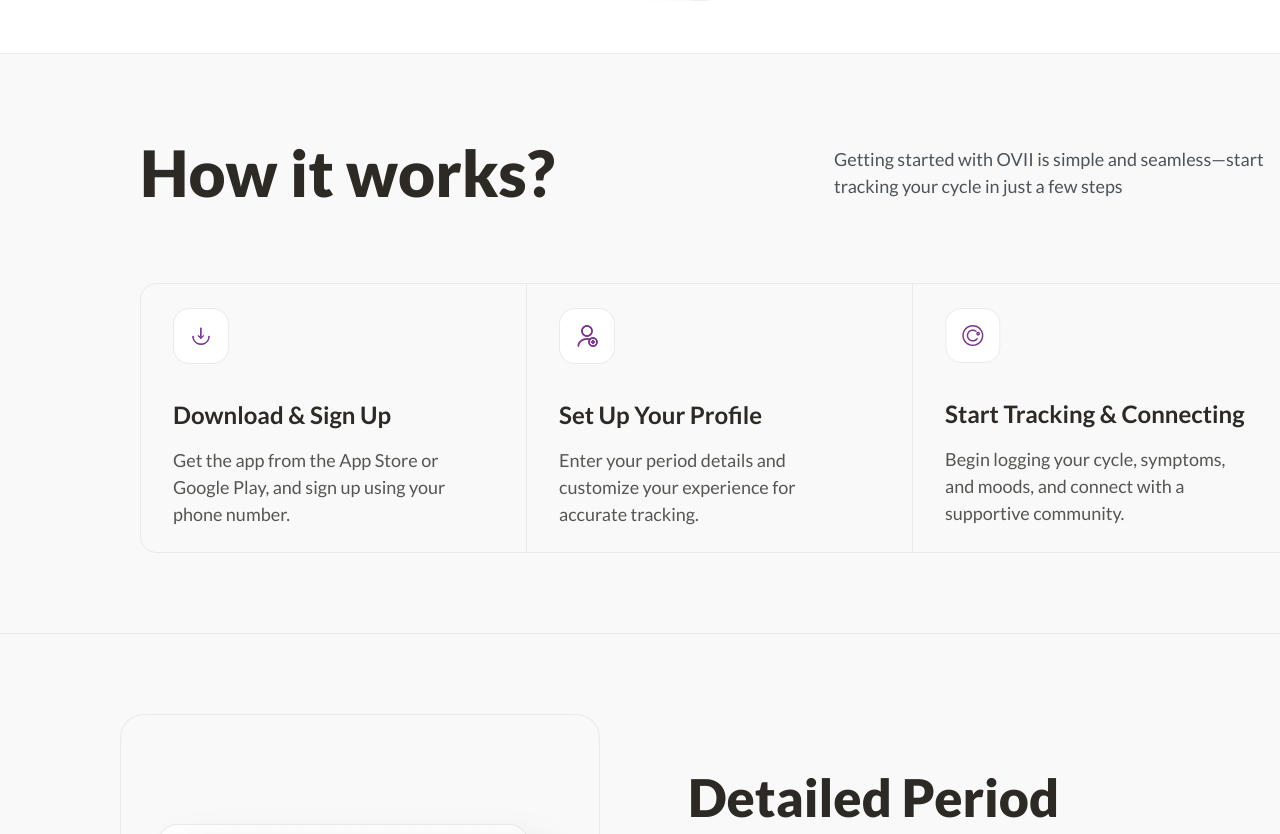
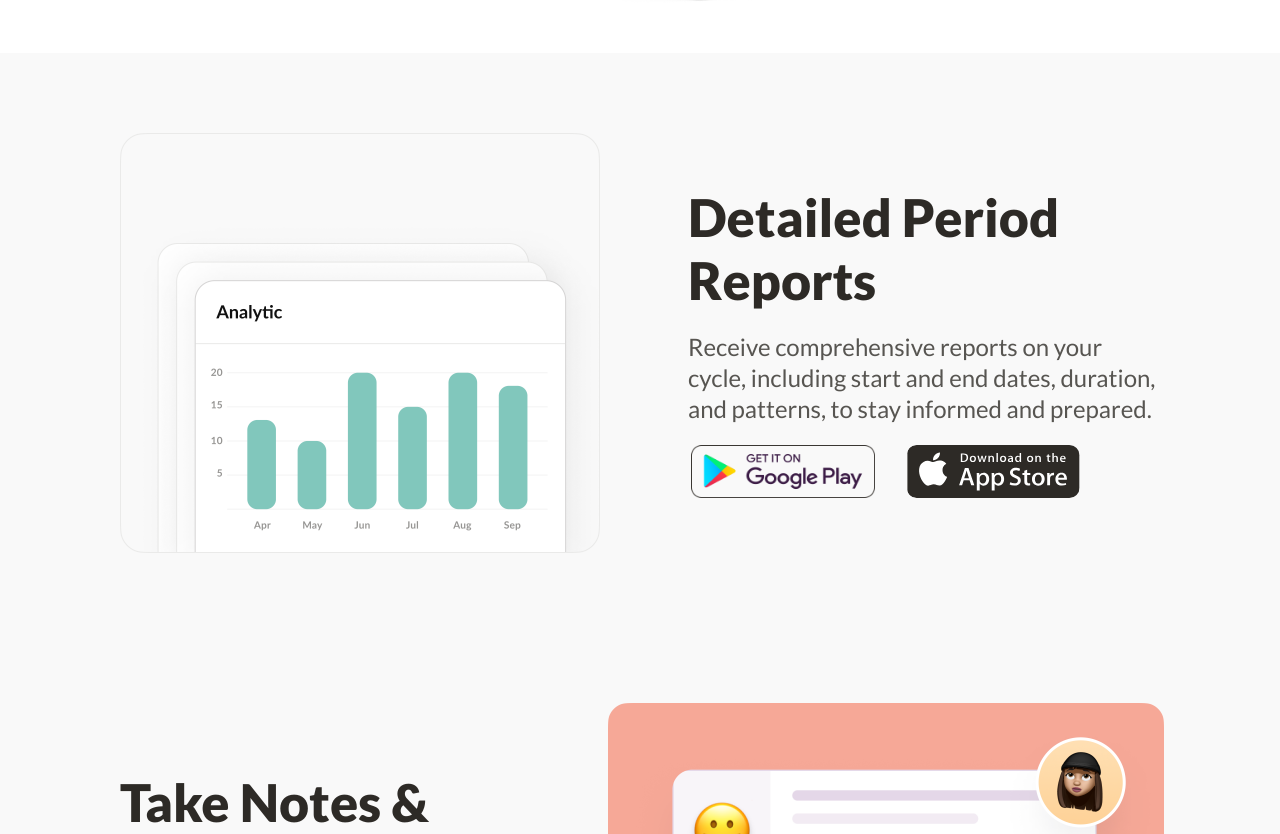
Before and after one commit to Abdulrahman-Hany/ovii-in-mostaql, a plain HTML site: page features.html in a window 1280 px wide. Shown: the part 657-1491 px from the top of the page. Drawn offline with Linux system fonts and the light colour scheme.

Commit message:
Update features.html

```diff
--- a/features.html
+++ b/features.html
@@ -104,48 +104,6 @@
                     <img src="assetes/imges/iphone15Pro-feature.png" alt="iPhone Image" loading="lazy">
                 </div>
             </div>
-        </div>
-    </section>
-    <!-- ==#######==>> How it work <<==#######== -->
-    <section class="How-it-work">
-        <div class="container-feature">
-          <div class="content-feature">
-            <div class="headline">
-                <h2>How it works?</h2>
-                <div class="right">
-                    <p>Getting started with OVII is simple and seamless—start tracking your cycle in just a few steps</p>
-                </div>
-            </div>
-            <div class="work-cards-feature">
-                <div class="feature-card">
-                    <div class="icon-feature">
-                        <img src="assetes/imges/Icons-Download.svg" loading="lazy" alt="" loading="lazy">
-                    </div>
-                    <div class="text-feature-card">
-                        <h4>Download & Sign Up</h4>
-                        <p>Get the app from the App Store or Google Play, and sign up using your phone number.</p>
-                    </div>
-                </div>
-                <div class="feature-card">
-                    <div class="icon-feature">
-                        <img src="assetes/imges/Icons-Profile.svg"width="56" loading="lazy" alt="" loading="lazy">
-                    </div>
-                    <div class="text-feature-card">
-                        <h4>Set Up Your Profile</h4>
-                        <p>Enter your period details and customize your experience for accurate tracking.</p>
-                    </div>
-                </div>
-                <div class="feature-card">
-                    <div class="icon-feature">
-                        <img src="assetes/imges/Icons-Connecting.svg"width="56" loading="lazy" alt="" loading="lazy">
-                    </div>
-                    <div class="text-feature-card">
-                        <h4>Start Tracking & Connecting</h4>
-                        <p>Begin logging your cycle, symptoms, and moods, and connect with a supportive community.</p>
-                    </div>
-                </div>
-            </div>
-          </div>
         </div>
     </section>
     <!-- ==#######==>> wrapper<<==#######== -->
```
